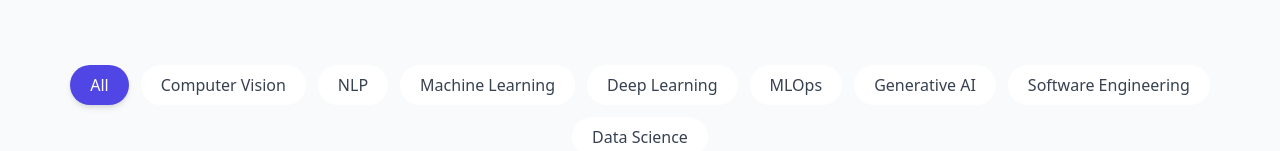
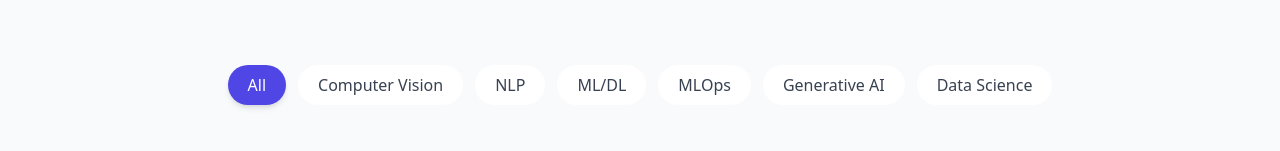
Before and after one commit to levisstrauss/portfolio, a Next.js app: page / in a window 1280 px wide. Shown: the part 2251-2402 px from the top of the page. Built offline with nearby package versions, Linux system fonts and the light colour scheme.

Commit message:
Fixed the navigation link

```diff
--- a/app/(pages)/projects/projects.tsx
+++ b/app/(pages)/projects/projects.tsx
@@ -10,7 +10,7 @@ const Projects = () => {
     const [activeFilter, setActiveFilter] = useState('All');
     // Filter options
     const filters =
-        ['All', 'Computer Vision', 'NLP','Machine Learning', 'Deep Learning', 'MLOps', 'Generative AI', 'Software Engineering', 'Data Science'];
+        ['All', 'Computer Vision', 'NLP','ML/DL', 'MLOps', 'Generative AI', 'Data Science'];
 
     // Filter projects based on active filter
     const filteredProjects = activeFilter === 'All'
--- a/app/components/project-card/category-config.tsx
+++ b/app/components/project-card/category-config.tsx
@@ -1,8 +1,8 @@
 import { CategoryConfig } from './project-card.types';
 
 export const categoryConfig: Record<string, CategoryConfig> = {
-    'AI/ML': {
-        tag: 'AI/ML',
+    'ML/DL': {
+        tag: 'ML/DL',
         color: 'text-indigo-600',
         bgColor: 'bg-indigo-100',
         icon: (
--- a/app/components/project-card/project-card.types.ts
+++ b/app/components/project-card/project-card.types.ts
@@ -4,7 +4,7 @@ export interface ProjectType {
     title: string;
     description: string;
     image?: string;
-    category: 'Computer Vision' | 'NLP' | 'Deep Learning' | 'MLOps' | 'Generative AI' | 'Software Engineering' | 'Data Science';
+    category: 'Computer Vision' | 'NLP' | 'ML/DL' | 'MLOps' | 'Generative AI' | 'Data Science';
     technologies?: string[];
     links?: {
         demo?: string;
--- a/app/components/project-card/project-placeholder.tsx
+++ b/app/components/project-card/project-placeholder.tsx
@@ -2,7 +2,7 @@ import { ProjectPlaceholderProps } from './project-card.types';
 
 const ProjectPlaceholder = ({ category, config }: ProjectPlaceholderProps) => {
 
-    const categoryConfig = config[category] || config['AI/ML'];
+    const categoryConfig = config[category] || config['Computer Vision'];
 
     return (
         <div className={`flex items-center justify-center w-full h-full
```
